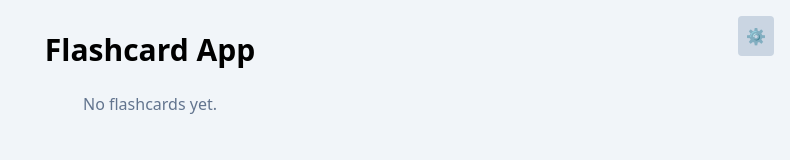
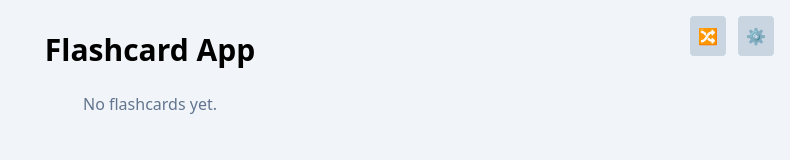
Before and after one commit to joshuascott019/flashcard-app, a React (Vite) app: page / in a window 1280 px wide. Shown: the top 160 px of the page, without its empty margins (490-1280 px from the left). Built offline with nearby package versions, Linux system fonts and the light colour scheme.

Commit message:
feat: add shuffle deck btn to shuffle cards in currently loaded deck

```diff
--- a/src/App.jsx
+++ b/src/App.jsx
@@ -23,6 +23,7 @@ export default function App() {
   const [currentLibraryIndex, setCurrentLibraryIndex] = useState(0);
   const [flipKey, setFlipKey] = useState(0);
   const [hasLoaded, setHasLoaded] = useState(false);
+  const [loadedDeck, setLoadedDeck] = useState([]);
 
   useEffect(() => {
     const stored = localStorage.getItem(STORAGE_KEY);
@@ -42,6 +43,10 @@ export default function App() {
       }
     }
   }, [libraries, hasLoaded, currentIndex, currentLibraryIndex]);
+
+  useEffect(() => {
+    setLoadedDeck(libraries[currentLibraryIndex]?.cards || []);
+  }, [libraries, currentLibraryIndex]);
 
   const addCard = () => {
     if (!newQuestion.trim() || !newAnswer.trim()) return;
@@ -181,8 +186,20 @@ export default function App() {
     });
   };
 
-  const activeLibrary = libraries[currentLibraryIndex] || { cards: [] };
-  const cards = activeLibrary.cards;
+  const shuffleLoadedDeck = () => {
+    setLoadedDeck((prev) => {
+      const arr = [...prev];
+      for (let i = arr.length - 1; i > 0; i--) {
+        const j = Math.floor(Math.random() * (i + 1));
+        [arr[i], arr[j]] = [arr[j], arr[i]];
+      }
+      return arr;
+    });
+    setFlipKey((fk) => fk + 1);
+  };
+
+  // const activeLibrary = libraries[currentLibraryIndex] || { cards: [] };
+  const cards = loadedDeck;
 
   return (
     <div
@@ -192,6 +209,12 @@ export default function App() {
       flex flex-col items-center gap-6
     "
     >
+      <button
+        onClick={shuffleLoadedDeck}
+        className="absolute top-4 right-16 p-2 bg-slate-300 rounded hover:bg-slate-400"
+      >
+        🔀
+      </button>
       <button
         onClick={() => setShowSettings(true)}
         className="absolute top-4 right-4 p-2 bg-slate-300 rounded hover:bg-slate-400"
```
